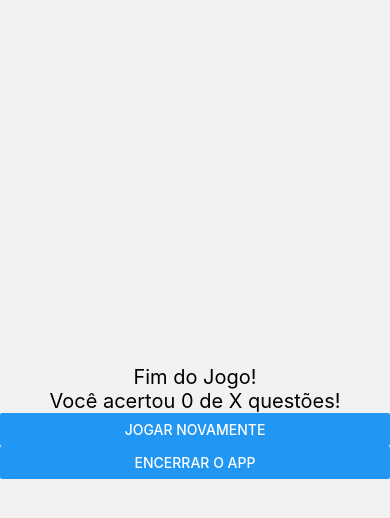
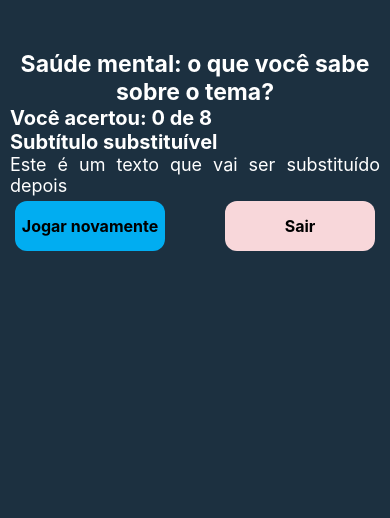
Before and after one commit to igorcosta110/Quiz-Saude-Mental, a React Native app: screen /Final in a window 390 px wide. Shown: the top 518 px of the page. Built offline with nearby package versions, Linux system fonts and the light colour scheme.

Commit message:
style: altera estilo e imagem de TelaFinal.js

```diff
--- a/telas/TelaFinal.js
+++ b/telas/TelaFinal.js
@@ -1,5 +1,5 @@
 import React from 'react';
-import { View, Text, Button, StyleSheet, BackHandler, Platform, Alert } from 'react-native';
+import { View, Text, Button, StyleSheet, BackHandler, Platform, Alert, Image, TouchableOpacity } from 'react-native';
 import { Video, ResizeMode } from 'expo-av';
 import { Jogo } from '../Globais';
 
@@ -20,8 +20,16 @@ export default function TelaFinal({ navigation }) {
         //Cria uma tela final simples com um título, a pontuação, um botão para fechar o app
         //e um botão para iniciar novamente (levando à TelaInicial)
         <View style={styles.container}>
-            <Text style={styles.titulo}>Fim do Jogo!</Text>
-            <Text style={styles.pontuacao}>Você acertou {pontuacaoFinal} de X questões!</Text>
+            <Text style={[styles.texto, styles.textoTitulo]}>Saúde mental: o que você sabe sobre o tema?</Text>
+
+            <Image
+                source={require('../assets/example.jpg')}
+                style={styles.image}
+            />
+
+            <Text style={[styles.texto, styles.textoPontuacao]}>Você acertou: {pontuacaoFinal} de 8</Text>
+            <Text style={[styles.texto, styles.textoPontuacao]}>Subtítulo substituível</Text>
+            <Text style={[styles.texto, styles.textoResultado]}>Este é um texto que vai ser substituído depois</Text>
 {/*
             <Video
                 source={arquivoVideo}
@@ -31,15 +39,23 @@ export default function TelaFinal({ navigation }) {
                 resizeMode={ResizeMode.COVER}
             /> */}
 
-            <View style={styles.botoes}>
-                <Button
-                    title="Jogar novamente"
+            <View style={styles.containerBotoes}>
+                <TouchableOpacity
                     onPress={() => navigation.navigate('Inicial')}
-                />
-                <Button
-                    title="Encerrar o App"
+                    style={styles.botoes}
+                >
+                    <Text style={[styles.textoBotao]}>Jogar novamente</Text>
+                </TouchableOpacity>
+
+
+                <TouchableOpacity
                     onPress={() => BackHandler.exitApp()}
-                />
+                    style={[styles.botoes, styles.botaoSair]}
+                >
+                    <Text style={[styles.textoBotao]}>Sair</Text>
+                </TouchableOpacity>
+
+
             </View>
         </View>
     );
@@ -50,21 +66,63 @@ const styles = StyleSheet.create({
 
     container: {
         flex: 1,
-        alignItems: 'center',
-        justifyContent: 'center',
+        // alignItems: 'center',
+        // justifyContent: 'center',
+        backgroundColor: '#1C3040',
+        padding: 10,
+        paddingTop: 50,
     },
 
-    titulo: {
-        fontSize: 20,
+    image:{
+        width: '100%',
+        height: '300',
+        borderRadius: 8,
     },
 
-    pontuacao: {
+    texto: {
+        color: '#fff',
+        textAlign: 'justify',
+    },
+
+    textoTitulo: {
+        fontSize: 23,
+        color: '#fff',
+        fontWeight: 'bold',
+        textAlign: 'center'
+    },
+
+    textoPontuacao: {
         fontSize: 20,
+        fontWeight: 'bold',
+    },
+
+    textoResultado: {
+        fontSize: 18,
+        textAlign: 'justify',
+    },
+
+    textoBotao:{
+        textAlign: 'center',
+        fontWeight: 'bold',
+        fontSize: 16
+    },
+
+    botaoSair:{
+        backgroundColor: '#F8D7DA',
+    },
+
+    containerBotoes: {
+        flexDirection: 'row',
+        justifyContent: 'space-between'
     },
 
     botoes: {
-        width: '100%',
+        width: 150,
+        height: 50,
+        justifyContent: 'center',
+        backgroundColor: '#01ADF1',
+        borderRadius: 12,
+        margin: 5,
     }
 
-
 });
--- a/telas/TelaQuestao1.js
+++ b/telas/TelaQuestao1.js
@@ -21,7 +21,7 @@ export default function TelaQuestao1({ navigation }) {
                     Jogo.pontuacao += pontos;
                     //Aqui neste exemplo, como só temos uma questão, dela estou indo para a tela final.
                     //Quando você criar novas questões, vá para a Questão 2 e nas questões sempre para a próxima.
-                    navigation.navigate('Questao2');
+                    navigation.navigate('Final');
                 }
             }
         />
```
Also changed, not shown: assets/example.jpg (added).
